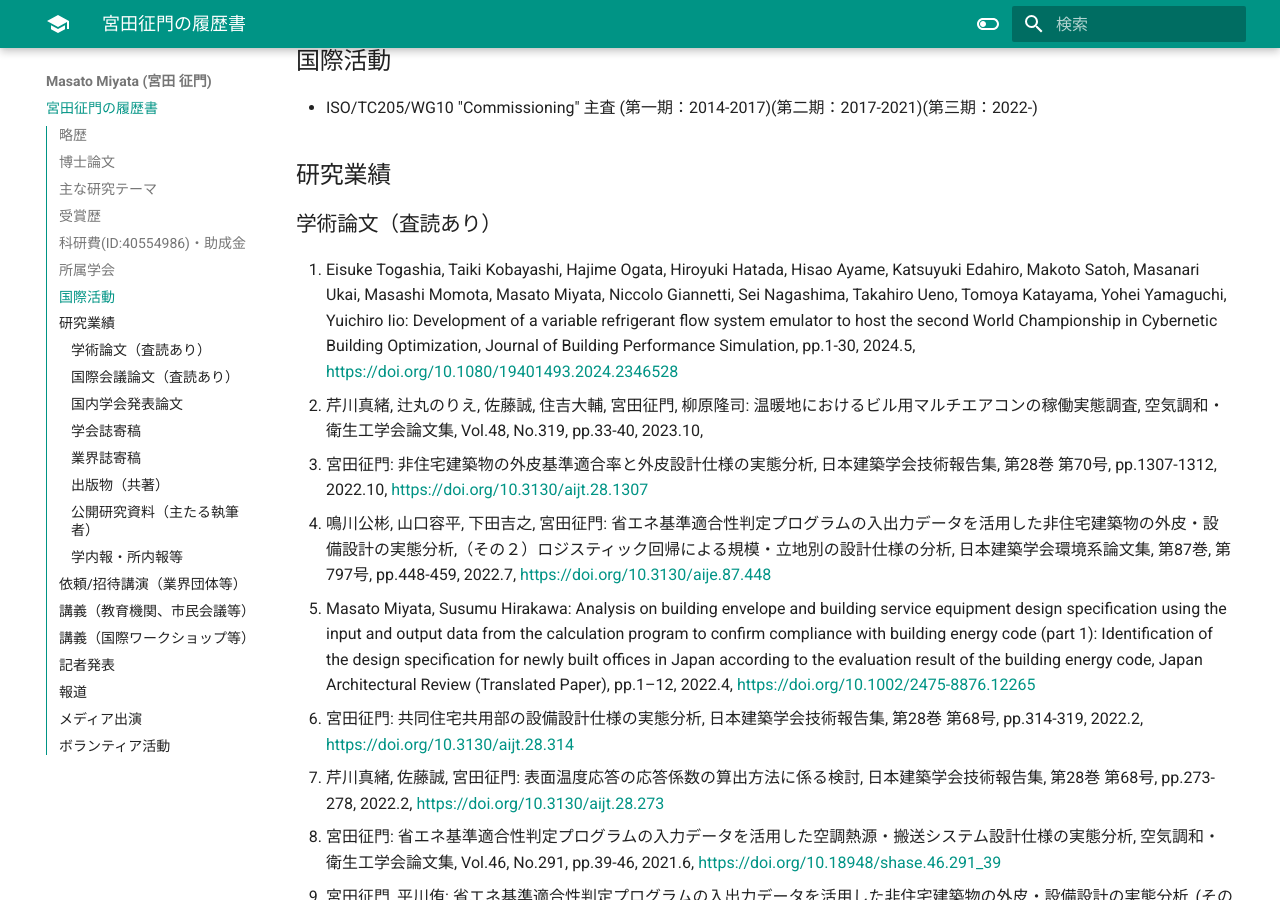
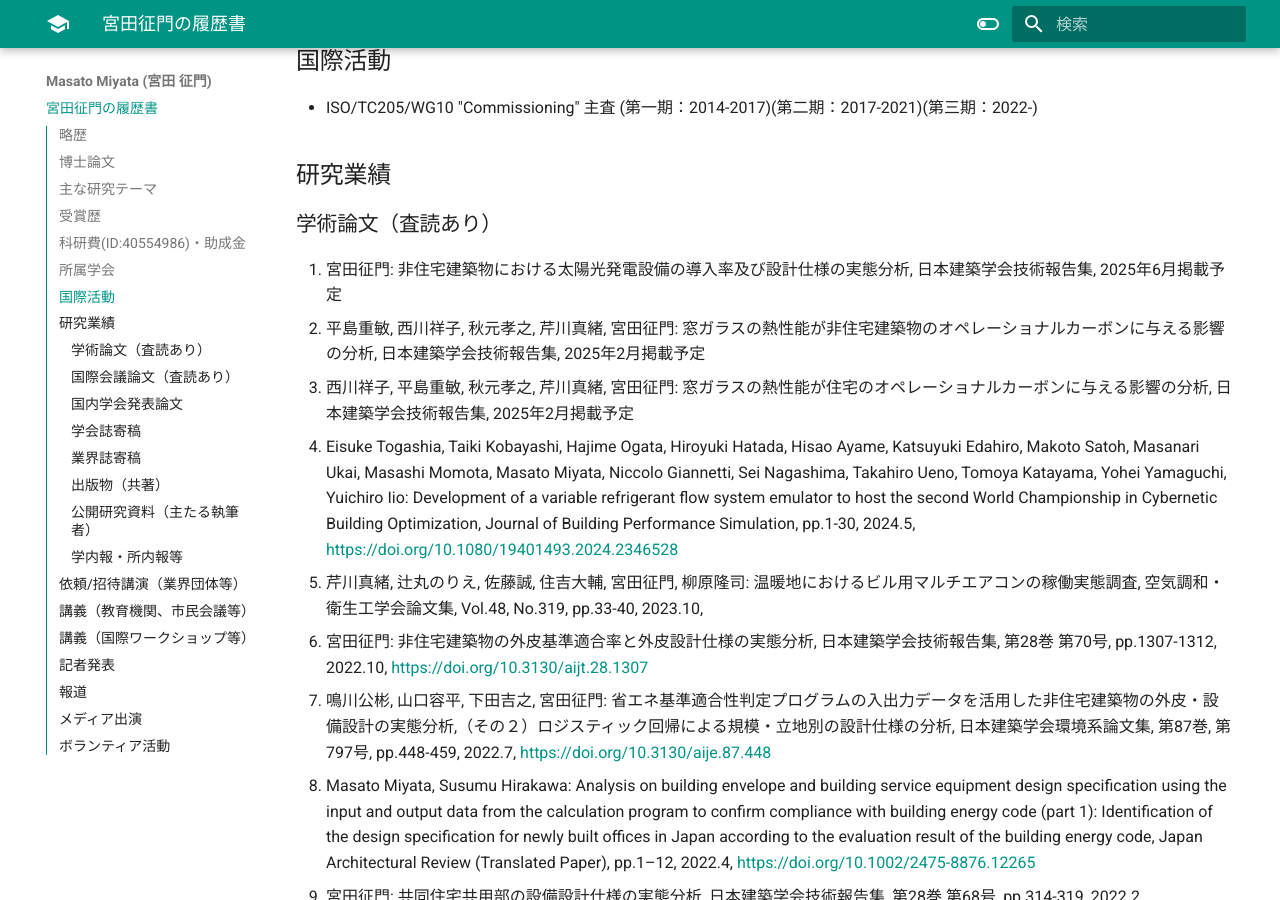
Before and after one commit to MasatoMiyata/CurriculumVitae, an MkDocs documentation site: the page built from docs/index.md, in a window 1280 px wide and 900 px high, scrolled down 2299 px. Built offline with MkDocs 1.6.1 and Material for MkDocs 9.7.7, drawn with Linux system fonts in a browser that asks for light colours.

Commit message:
査読論文追加

```diff
--- a/docs/index.md
+++ b/docs/index.md
@@ -58,33 +58,36 @@
 ## 研究業績
 
 ### 学術論文（査読あり）
+1. 宮田征門: 非住宅建築物における太陽光発電設備の導入率及び設計仕様の実態分析, 日本建築学会技術報告集, 2025年6月掲載予定
+1. 平島重敏, 西川祥子, 秋元孝之, 芹川真緒, 宮田征門: 窓ガラスの熱性能が非住宅建築物のオペレーショナルカーボンに与える影響の分析, 日本建築学会技術報告集, 2025年2月掲載予定
+1. 西川祥子, 平島重敏, 秋元孝之, 芹川真緒, 宮田征門: 窓ガラスの熱性能が住宅のオペレーショナルカーボンに与える影響の分析, 日本建築学会技術報告集, 2025年2月掲載予定
 1. Eisuke Togashia, Taiki Kobayashi, Hajime Ogata, Hiroyuki Hatada, Hisao Ayame, Katsuyuki Edahiro, Makoto Satoh, Masanari Ukai, Masashi Momota, Masato Miyata, Niccolo Giannetti, Sei Nagashima, Takahiro Ueno, Tomoya Katayama, Yohei Yamaguchi, Yuichiro Iio: Development of a variable refrigerant flow system emulator to host the second World Championship in Cybernetic Building Optimization, Journal of Building Performance Simulation, pp.1-30, 2024.5, [https://doi.org/10.1080/19401493.2024.2346528](https://doi.org/10.1080/19401493.2024.2346528)
-1. 芹川真緒, 辻丸のりえ, 佐藤誠, 住吉大輔, 宮田征門, 柳原隆司: 温暖地におけるビル用マルチエアコンの稼働実態調査, 空気調和・衛生工学会論文集, Vol.48, No.319, pp.33-40, 2023.10,
-1. 宮田征門: 非住宅建築物の外皮基準適合率と外皮設計仕様の実態分析, 日本建築学会技術報告集, 第28巻 第70号, pp.1307-1312, 2022.10, [https://doi.org/10.3130/aijt.28.1307](https://doi.org/10.3130/aijt.28.1307)
-1. 鳴川公彬, 山口容平, 下田吉之, 宮田征門: 省エネ基準適合性判定プログラムの入出力データを活用した非住宅建築物の外皮・設備設計の実態分析,（その２）ロジスティック回帰による規模・立地別の設計仕様の分析, 日本建築学会環境系論文集, 第87巻, 第797号, pp.448-459, 2022.7, [https://doi.org/10.3130/aije.87.448](https://doi.org/10.3130/aije.87.448)
-1. Masato Miyata, Susumu Hirakawa: Analysis on building envelope and building service equipment design specification using the input and output data from the calculation program to confirm compliance with building energy code (part 1): Identification of the design specification for newly built offices in Japan according to the evaluation result of the building energy code, Japan Architectural Review (Translated Paper), pp.1–12, 2022.4, [https://doi.org/10.1002/2475-8876.12265](https://doi.org/10.1002/2475-8876.12265)
-1. 宮田征門: 共同住宅共用部の設備設計仕様の実態分析, 日本建築学会技術報告集, 第28巻 第68号, pp.314-319, 2022.2, [https://doi.org/10.3130/aijt.28.314](https://doi.org/10.3130/aijt.28.314)
-1. 芹川真緒, 佐藤誠, 宮田征門: 表面温度応答の応答係数の算出方法に係る検討, 日本建築学会技術報告集, 第28巻 第68号, pp.273-278, 2022.2, [https://doi.org/10.3130/aijt.28.273](https://doi.org/10.3130/aijt.28.273)
-1. 宮田征門: 省エネ基準適合性判定プログラムの入力データを活用した空調熱源・搬送システム設計仕様の実態分析, 空気調和・衛生工学会論文集, Vol.46, No.291, pp.39-46, 2021.6, [https://doi.org/10.18948/shase.46.291_39](https://doi.org/10.18948/shase.46.291_39)
-1. 宮田征門, 平川侑: 省エネ基準適合性判定プログラムの入出力データを活用した非住宅建築物の外皮・設備設計の実態分析, (その１)新築事務所ビルを対象とした省エネ基準評価結果別の標準的な設計仕様の解明, 日本建築学会環境系論文集, 第85巻, 第777号, pp.859-869, 2020.11, [https://doi.org/10.3130/aije.85.859](https://doi.org/10.3130/aije.85.859)
-1. Eisuke Togashi, Masato Miyata, Yoshihide Yamamoto: The first world championship in cybernetic building optimization, Journal of Building Performance Simulation, Volume 13, Issue 3, pp.391-408, 2020, [https://doi.org/10.1080/19401493.2020.1741685](https://doi.org/10.1080/19401493.2020.1741685)
-1. Eisuke Togashi, Masato Miyata: Development of building thermal environment emulator to evaluate the performance of the HVAC system operation, Journal of Building Performance Simulation, Volume 12, Issue 5, pp.663-684, 2019, [https://doi.org/10.1080/19401493.2019.1601259](https://doi.org/10.1080/19401493.2019.1601259)
-1. Masato Miyata：Energy efficiency evaluation of multiple split-system air conditioners with unbalanced load operation for building energy simulation, Earth and Environmental Science, Vol.238, 2019, [https://doi.org/10.1088/1755-1315/238/1/012082](https://doi.org/10.1088/1755-1315/238/1/012082)
-1. Fukada Ken, Masato Miyata：Validation of Unsteady CFD considering Thermal Load Fluctuation in Office Room, Earth and Environmental Science, Vol.238, 2019, https://doi.org/10.1088/1755-1315/238/1/012033]()
-1. Natascha Milesi Ferretti, Masato Miyata, Oliver Baumann：A retrospective on the impact of Annex 40 and Annex 47 research on the international state of building commissioning, Energy and Buildings 158, p54–61, 2018, [https://doi.org/10.1016/j.enbuild.2017.08.031](https://doi.org/10.1016/j.enbuild.2017.08.031)
-1. Napoleon ENTERIA, Hideki YAMAGUCHI, Masato MIYATA, Takao SAWACHI, Yasuo KUWASAWA：Performance evaluation of the variable refrigerant flow (VRF) air-conditioning system during the heating-defrosting cyclic operation, Journal of Thermal Science and Technology, Vol.12, No.2, 2017, [https://doi.org/10.1299/jtst.2017jtst0035](https://doi.org/10.1299/jtst.2017jtst0035)
-1. Napoleon ENTERIA, Hideki YAMAGUCHI, Masato MIYATA, Takao SAWACHI, Yasuo KUWASAWA：Performance evaluation of the variable refrigerant flow (VRF) air-conditioning system subjected to partial loadings at different outdoor air temperatures, Journal of Thermal Science and Technology, Vol.11, No.2, 2016, [https://doi.org/10.1299/jtst.2016jtst0029](https://doi.org/10.1299/jtst.2016jtst0029)
-1. Napoleon ENTERIA, Hideki YAMAGUCHI, Masato MIYATA, Takao SAWACHI, Yasuo KUWASAWA：Performance evaluation of the variable refrigerant flow (VRF) air-conditioning system subjected to partial and unbalanced thermal loadings, Journal of Thermal Science and Technology, Vol.11, No.1, 2016, [https://doi.org/10.1299/jtst.2016jtst0013](https://doi.org/10.1299/jtst.2016jtst0013)
-1. 宮田征門, 吉田治典, 安岡稔弘, 竹川忠克, 小林陽一, 金政秀, 天野雄一朗：季間蓄熱機能を有する空調システムのシミュレーションを利用したコミッショニング 第2報 運用開始後3年間に亘る運転最適化プロセス, 空気調和・衛生工学会論文集, No.218, pp.19-29, 2015, [https://doi.org/10.18948/shase.40.218_19](https://doi.org/10.18948/shase.40.218_19)
-1. 西澤繁毅, 宮田征門, 赤嶺嘉彦, 澤地孝男：改正建築省エネルギー基準に対応した日よけ効果係数算出ツールの開発, 日本建築学会技術報告集, 第21巻 第49号, pp.1111-1116, 2015, [https://doi.org/10.3130/aijt.21.1111](https://doi.org/10.3130/aijt.21.1111)
-1. 松下直幹, 李霽憲, 吉田健一, 赤司泰義, 住吉大輔, 宮田征門, 田中誠, 藤村昌弘：空調用熱源システムの部分負荷運転制御法の開発と導入効果の検証, 空気調和・衛生工学会論文集, No.164, pp.39-48, 2010. 11, [https://doi.org/10.18948/shase.35.164_39](https://doi.org/10.18948/shase.35.164_39)
-1. 山口弘雅, 吉田治典, 丹羽英治, 渡邊剛, 宮田征門, 小田久人, 塩谷正樹：コミッショニングのための冷却コイル特性実験とモデル精度の検証, 空気調和・衛生工学会論文集, pp.61-70, No.143, 2009. 2, [https://doi.org/10.18948/shase.34.143_61](https://doi.org/10.18948/shase.34.143_61)
-1. 金政秀, 安岡稔弘, 竹川忠克, 名倉義行, 小林陽一, 吉田治典, 宮田征門：季間蓄熱機能を有する空調システムのシミュレーションを利用したコミッショニング, 第1報 土壌蓄熱空調システムの開発と初期性能評価, 空気調和・衛生工学会論文集, No.149 , pp.1-9, 2009. 8, [https://doi.org/10.18948/shase.34.149_1](https://doi.org/10.18948/shase.34.149_1)
-1. 宮田征門, 吉田治典, 浅田昌彦, 岩田卓郎, 田邊陽一, 柳澤忠宏：実ESCOプロジェクトにおけるベースライン簡易補正手法の比較検討, 空気調和・衛生工学会論文集, pp.7-16, No.119, 2007. 2, [https://doi.org/10.18948/shase.32.119_7](https://doi.org/10.18948/shase.32.119_7)
-1. M. Miyata, H. Yoshida, M. Asada, T. Iwata, Y. Tanabe, T. Yanagisawa：Estimation of Energy Baseline by Simulation for On-going Commissioning and Energy Saving Retrofit, Journal of Harbin Institute of Technology, vol.13, pp.370-378, 2006. 11, [http://hdl.handle.net/1969.1/5355](http://hdl.handle.net/1969.1/5355)
-1. H. Yamaguchi, M. Miyata, H. Oda, M. Shioya, T. Watanabe, H. Niwa, H. Yoshida：Experimental Study of a Cooling Coil and the Validation of its Simulation Model for the Purpose of Commissioning, Journal of Harbin Institute of Technology, Vol. 13, pp.385-392, 2006. 11, [http://hdl.handle.net/1969.1/5334](http://hdl.handle.net/1969.1/5334)
-1. 宮田征門, 吉田治典, 浅田昌彦, 橋口士朗：コミッショニングのための複数VAVユニットの不具合検知・診断手法, 空気調和・衛生工学会論文集, pp.1-9, No.114, 2006. 9, [https://doi.org/10.18948/shase.31.114_1](https://doi.org/10.18948/shase.31.114_1)
-1. F. Wang, H. Yoshida, M. Miyata：Total Energy Consumption Model of Fan Subsystem Suitable for Continuous Commissioning, ASHRAE Transactions, Vol. 110, pp. 357-364, 2004, [https://pdfs.semanticscholar.org/8750/9a4fd999f93ead2e410b05d3cefbb75b8e4d.pdf](https://pdfs.semanticscholar.org/8750/9a4fd999f93ead2e410b05d3cefbb75b8e4d.pdf)
+3. 芹川真緒, 辻丸のりえ, 佐藤誠, 住吉大輔, 宮田征門, 柳原隆司: 温暖地におけるビル用マルチエアコンの稼働実態調査, 空気調和・衛生工学会論文集, Vol.48, No.319, pp.33-40, 2023.10,
+4. 宮田征門: 非住宅建築物の外皮基準適合率と外皮設計仕様の実態分析, 日本建築学会技術報告集, 第28巻 第70号, pp.1307-1312, 2022.10, [https://doi.org/10.3130/aijt.28.1307](https://doi.org/10.3130/aijt.28.1307)
+5. 鳴川公彬, 山口容平, 下田吉之, 宮田征門: 省エネ基準適合性判定プログラムの入出力データを活用した非住宅建築物の外皮・設備設計の実態分析,（その２）ロジスティック回帰による規模・立地別の設計仕様の分析, 日本建築学会環境系論文集, 第87巻, 第797号, pp.448-459, 2022.7, [https://doi.org/10.3130/aije.87.448](https://doi.org/10.3130/aije.87.448)
+6. Masato Miyata, Susumu Hirakawa: Analysis on building envelope and building service equipment design specification using the input and output data from the calculation program to confirm compliance with building energy code (part 1): Identification of the design specification for newly built offices in Japan according to the evaluation result of the building energy code, Japan Architectural Review (Translated Paper), pp.1–12, 2022.4, [https://doi.org/10.1002/2475-8876.12265](https://doi.org/10.1002/2475-8876.12265)
+7. 宮田征門: 共同住宅共用部の設備設計仕様の実態分析, 日本建築学会技術報告集, 第28巻 第68号, pp.314-319, 2022.2, [https://doi.org/10.3130/aijt.28.314](https://doi.org/10.3130/aijt.28.314)
+8. 芹川真緒, 佐藤誠, 宮田征門: 表面温度応答の応答係数の算出方法に係る検討, 日本建築学会技術報告集, 第28巻 第68号, pp.273-278, 2022.2, [https://doi.org/10.3130/aijt.28.273](https://doi.org/10.3130/aijt.28.273)
+9. 宮田征門: 省エネ基準適合性判定プログラムの入力データを活用した空調熱源・搬送システム設計仕様の実態分析, 空気調和・衛生工学会論文集, Vol.46, No.291, pp.39-46, 2021.6, [https://doi.org/10.18948/shase.46.291_39](https://doi.org/10.18948/shase.46.291_39)
+10. 宮田征門, 平川侑: 省エネ基準適合性判定プログラムの入出力データを活用した非住宅建築物の外皮・設備設計の実態分析, (その１)新築事務所ビルを対象とした省エネ基準評価結果別の標準的な設計仕様の解明, 日本建築学会環境系論文集, 第85巻, 第777号, pp.859-869, 2020.11, [https://doi.org/10.3130/aije.85.859](https://doi.org/10.3130/aije.85.859)
+11. Eisuke Togashi, Masato Miyata, Yoshihide Yamamoto: The first world championship in cybernetic building optimization, Journal of Building Performance Simulation, Volume 13, Issue 3, pp.391-408, 2020, [https://doi.org/10.1080/19401493.2020.1741685](https://doi.org/10.1080/19401493.2020.1741685)
+12. Eisuke Togashi, Masato Miyata: Development of building thermal environment emulator to evaluate the performance of the HVAC system operation, Journal of Building Performance Simulation, Volume 12, Issue 5, pp.663-684, 2019, [https://doi.org/10.1080/19401493.2019.1601259](https://doi.org/10.1080/19401493.2019.1601259)
+13. Masato Miyata：Energy efficiency evaluation of multiple split-system air conditioners with unbalanced load operation for building energy simulation, Earth and Environmental Science, Vol.238, 2019, [https://doi.org/10.1088/1755-1315/238/1/012082](https://doi.org/10.1088/1755-1315/238/1/012082)
+14. Fukada Ken, Masato Miyata：Validation of Unsteady CFD considering Thermal Load Fluctuation in Office Room, Earth and Environmental Science, Vol.238, 2019, https://doi.org/10.1088/1755-1315/238/1/012033]()
+15. Natascha Milesi Ferretti, Masato Miyata, Oliver Baumann：A retrospective on the impact of Annex 40 and Annex 47 research on the international state of building commissioning, Energy and Buildings 158, p54–61, 2018, [https://doi.org/10.1016/j.enbuild.2017.08.031](https://doi.org/10.1016/j.enbuild.2017.08.031)
+16. Napoleon ENTERIA, Hideki YAMAGUCHI, Masato MIYATA, Takao SAWACHI, Yasuo KUWASAWA：Performance evaluation of the variable refrigerant flow (VRF) air-conditioning system during the heating-defrosting cyclic operation, Journal of Thermal Science and Technology, Vol.12, No.2, 2017, [https://doi.org/10.1299/jtst.2017jtst0035](https://doi.org/10.1299/jtst.2017jtst0035)
+17. Napoleon ENTERIA, Hideki YAMAGUCHI, Masato MIYATA, Takao SAWACHI, Yasuo KUWASAWA：Performance evaluation of the variable refrigerant flow (VRF) air-conditioning system subjected to partial loadings at different outdoor air temperatures, Journal of Thermal Science and Technology, Vol.11, No.2, 2016, [https://doi.org/10.1299/jtst.2016jtst0029](https://doi.org/10.1299/jtst.2016jtst0029)
+18. Napoleon ENTERIA, Hideki YAMAGUCHI, Masato MIYATA, Takao SAWACHI, Yasuo KUWASAWA：Performance evaluation of the variable refrigerant flow (VRF) air-conditioning system subjected to partial and unbalanced thermal loadings, Journal of Thermal Science and Technology, Vol.11, No.1, 2016, [https://doi.org/10.1299/jtst.2016jtst0013](https://doi.org/10.1299/jtst.2016jtst0013)
+19. 宮田征門, 吉田治典, 安岡稔弘, 竹川忠克, 小林陽一, 金政秀, 天野雄一朗：季間蓄熱機能を有する空調システムのシミュレーションを利用したコミッショニング 第2報 運用開始後3年間に亘る運転最適化プロセス, 空気調和・衛生工学会論文集, No.218, pp.19-29, 2015, [https://doi.org/10.18948/shase.40.218_19](https://doi.org/10.18948/shase.40.218_19)
+20. 西澤繁毅, 宮田征門, 赤嶺嘉彦, 澤地孝男：改正建築省エネルギー基準に対応した日よけ効果係数算出ツールの開発, 日本建築学会技術報告集, 第21巻 第49号, pp.1111-1116, 2015, [https://doi.org/10.3130/aijt.21.1111](https://doi.org/10.3130/aijt.21.1111)
+21. 松下直幹, 李霽憲, 吉田健一, 赤司泰義, 住吉大輔, 宮田征門, 田中誠, 藤村昌弘：空調用熱源システムの部分負荷運転制御法の開発と導入効果の検証, 空気調和・衛生工学会論文集, No.164, pp.39-48, 2010. 11, [https://doi.org/10.18948/shase.35.164_39](https://doi.org/10.18948/shase.35.164_39)
+22. 山口弘雅, 吉田治典, 丹羽英治, 渡邊剛, 宮田征門, 小田久人, 塩谷正樹：コミッショニングのための冷却コイル特性実験とモデル精度の検証, 空気調和・衛生工学会論文集, pp.61-70, No.143, 2009. 2, [https://doi.org/10.18948/shase.34.143_61](https://doi.org/10.18948/shase.34.143_61)
+23. 金政秀, 安岡稔弘, 竹川忠克, 名倉義行, 小林陽一, 吉田治典, 宮田征門：季間蓄熱機能を有する空調システムのシミュレーションを利用したコミッショニング, 第1報 土壌蓄熱空調システムの開発と初期性能評価, 空気調和・衛生工学会論文集, No.149 , pp.1-9, 2009. 8, [https://doi.org/10.18948/shase.34.149_1](https://doi.org/10.18948/shase.34.149_1)
+24. 宮田征門, 吉田治典, 浅田昌彦, 岩田卓郎, 田邊陽一, 柳澤忠宏：実ESCOプロジェクトにおけるベースライン簡易補正手法の比較検討, 空気調和・衛生工学会論文集, pp.7-16, No.119, 2007. 2, [https://doi.org/10.18948/shase.32.119_7](https://doi.org/10.18948/shase.32.119_7)
+25. M. Miyata, H. Yoshida, M. Asada, T. Iwata, Y. Tanabe, T. Yanagisawa：Estimation of Energy Baseline by Simulation for On-going Commissioning and Energy Saving Retrofit, Journal of Harbin Institute of Technology, vol.13, pp.370-378, 2006. 11, [http://hdl.handle.net/1969.1/5355](http://hdl.handle.net/1969.1/5355)
+26. H. Yamaguchi, M. Miyata, H. Oda, M. Shioya, T. Watanabe, H. Niwa, H. Yoshida：Experimental Study of a Cooling Coil and the Validation of its Simulation Model for the Purpose of Commissioning, Journal of Harbin Institute of Technology, Vol. 13, pp.385-392, 2006. 11, [http://hdl.handle.net/1969.1/5334](http://hdl.handle.net/1969.1/5334)
+27. 宮田征門, 吉田治典, 浅田昌彦, 橋口士朗：コミッショニングのための複数VAVユニットの不具合検知・診断手法, 空気調和・衛生工学会論文集, pp.1-9, No.114, 2006. 9, [https://doi.org/10.18948/shase.31.114_1](https://doi.org/10.18948/shase.31.114_1)
+28. F. Wang, H. Yoshida, M. Miyata：Total Energy Consumption Model of Fan Subsystem Suitable for Continuous Commissioning, ASHRAE Transactions, Vol. 110, pp. 357-364, 2004, [https://pdfs.semanticscholar.org/8750/9a4fd999f93ead2e410b05d3cefbb75b8e4d.pdf](https://pdfs.semanticscholar.org/8750/9a4fd999f93ead2e410b05d3cefbb75b8e4d.pdf)
 
 
 ### 国際会議論文（査読あり）
```
Also changed, not shown: site/index.html, site/search/search_index.json, 1 other file.
